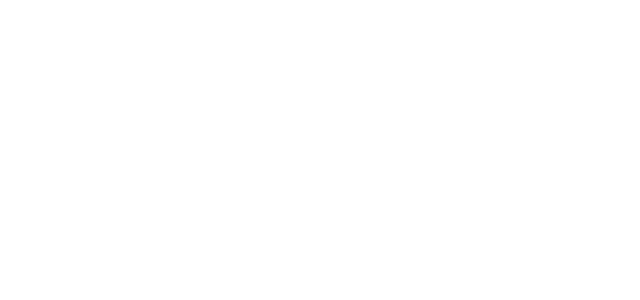
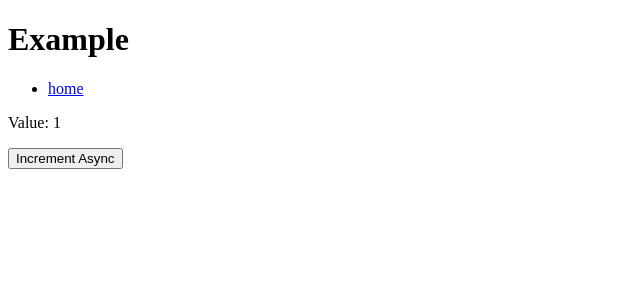
Before and after one commit to yuri2peter/frontend-template, a React (Vite) app: page /example in a window 1280 px wide. Before the commit this address had no page. Shown: the top 300 px of the page, without its empty margins (0-640 px from the left). Built offline with nearby package versions, Linux system fonts and the light colour scheme.

Commit message:
redux mui

```diff
--- /dev/null
+++ b/src/components/Loadable.tsx
@@ -0,0 +1,16 @@
+import { LazyExoticComponent, Suspense } from 'react';
+
+// project import
+import Loader, { LoaderProps } from './Loader';
+
+// ==============================|| LOADABLE - LAZY LOADING ||============================== //
+
+const Loadable =
+  (Component: LazyExoticComponent<React.FC<{}>>) => (props: LoaderProps) =>
+    (
+      <Suspense fallback={<Loader />}>
+        <Component {...props} />
+      </Suspense>
+    );
+
+export default Loadable;
--- /dev/null
+++ b/src/components/Loader.tsx
@@ -0,0 +1,29 @@
+// material-ui
+import { styled } from '@mui/material/styles';
+import LinearProgress, {
+  LinearProgressProps,
+} from '@mui/material/LinearProgress';
+
+// loader style
+const LoaderWrapper = styled('div')(({ theme }) => ({
+  position: 'fixed',
+  top: 0,
+  left: 0,
+  zIndex: 2001,
+  width: '100%',
+  '& > * + *': {
+    marginTop: theme.spacing(2),
+  },
+}));
+
+// ==============================|| Loader ||============================== //
+
+export type LoaderProps = LinearProgressProps;
+
+const Loader = () => (
+  <LoaderWrapper>
+    <LinearProgress color="primary" />
+  </LoaderWrapper>
+);
+
+export default Loader;
--- /dev/null
+++ b/src/pages/example/index.tsx
@@ -0,0 +1,36 @@
+import React from 'react';
+import { Link } from 'react-router-dom';
+import { useAppSelector } from 'src/store/hooks';
+import {
+  doubleValueAsync,
+  selectExampleSlice,
+} from 'src/store/reducers/example';
+
+const ExamplePage = () => {
+  const { value, loading } = useAppSelector(selectExampleSlice);
+  return (
+    <div>
+      <h1>Example</h1>
+      <p>
+        <ul>
+          <li>
+            <Link to="/">home</Link>
+          </li>
+        </ul>
+      </p>
+      <p>Value: {value}</p>
+      <p>
+        <button
+          disabled={loading}
+          onClick={() => {
+            doubleValueAsync();
+          }}
+        >
+          Increment Async
+        </button>
+      </p>
+    </div>
+  );
+};
+
+export default ExamplePage;
--- a/src/pages/home/index.tsx
+++ b/src/pages/home/index.tsx
@@ -1,7 +1,19 @@
 import React from 'react';
+import { Link } from 'react-router-dom';
 
-const PageHome = () => {
-  return <div>Home</div>;
+const HomePage = () => {
+  return (
+    <div>
+      <h1>Home</h1>
+      <p>
+        <ul>
+          <li>
+            <Link to="/example">example</Link>
+          </li>
+        </ul>
+      </p>
+    </div>
+  );
 };
 
-export default PageHome;
+export default HomePage;
--- a/src/routes/index.tsx
+++ b/src/routes/index.tsx
@@ -1,12 +1,15 @@
 import React, { lazy } from 'react';
 import { Routes, Route } from 'react-router-dom';
+import Loadable from 'src/components/Loadable';
 
-const PageHome = lazy(() => import('src/pages/home'));
+const HomePage = Loadable(lazy(() => import('src/pages/home')));
+const ExamplePage = Loadable(lazy(() => import('src/pages/example')));
 
 function MainRoute() {
   return (
     <Routes>
-      <Route path="/" element={<PageHome />} />
+      <Route path="/" element={<HomePage />} />
+      <Route path="/example" element={<ExamplePage />} />
     </Routes>
   );
 }
--- /dev/null
+++ b/src/store/hooks.ts
@@ -0,0 +1,6 @@
+import { TypedUseSelectorHook, useDispatch, useSelector } from 'react-redux';
+import type { RootState, AppDispatch } from './index';
+
+// Use throughout your app instead of plain `useDispatch` and `useSelector`
+export const useAppDispatch: () => AppDispatch = useDispatch;
+export const useAppSelector: TypedUseSelectorHook<RootState> = useSelector;
--- /dev/null
+++ b/src/store/index.ts
@@ -0,0 +1,19 @@
+import { combineReducers } from 'redux';
+import { configureStore } from '@reduxjs/toolkit';
+import { exampleSlice } from './reducers/example';
+
+const reducers = combineReducers({
+  example: exampleSlice.reducer,
+});
+
+const store = configureStore({
+  reducer: reducers,
+});
+
+export type RootState = ReturnType<typeof store.getState>;
+export type AppDispatch = typeof store.dispatch;
+
+const { dispatch: basicDispatch } = store;
+const getRootState = () => store.getState();
+
+export { store, getRootState, basicDispatch };
--- /dev/null
+++ b/src/store/reducers/example.ts
@@ -0,0 +1,40 @@
+import { createSlice, PayloadAction } from '@reduxjs/toolkit';
+import { getRootState, basicDispatch, RootState } from '../index';
+
+export const exampleSlice = createSlice({
+  name: 'example',
+  initialState: {
+    value: 1,
+    loading: false,
+  },
+  reducers: {
+    increment: (state) => {
+      state.value += 1;
+    },
+    decrement: (state) => {
+      state.value -= 1;
+    },
+    incrementByAmount: (state, action: PayloadAction<number>) => {
+      state.value += action.payload;
+    },
+    setLoading: (state, action: PayloadAction<boolean>) => {
+      state.loading = action.payload;
+    },
+  },
+});
+
+export const selectExampleSlice = (state: RootState) => state.example;
+
+export const { increment, decrement, incrementByAmount, setLoading } =
+  exampleSlice.actions;
+
+export async function doubleValueAsync() {
+  const currentValue = getRootState().example.value;
+  basicDispatch(setLoading(true));
+  setTimeout(() => {
+    basicDispatch(incrementByAmount(currentValue));
+    basicDispatch(setLoading(false));
+  }, 1000);
+}
+
+export default exampleSlice.reducer;
```
Also changed, not shown: documents/构建过程/2.React必备.md (+16 -0 lines), package.json (+11 -1 lines), src/App.tsx (+10 -2 lines), 1 other file (tests, documents, lock files or other folders).
